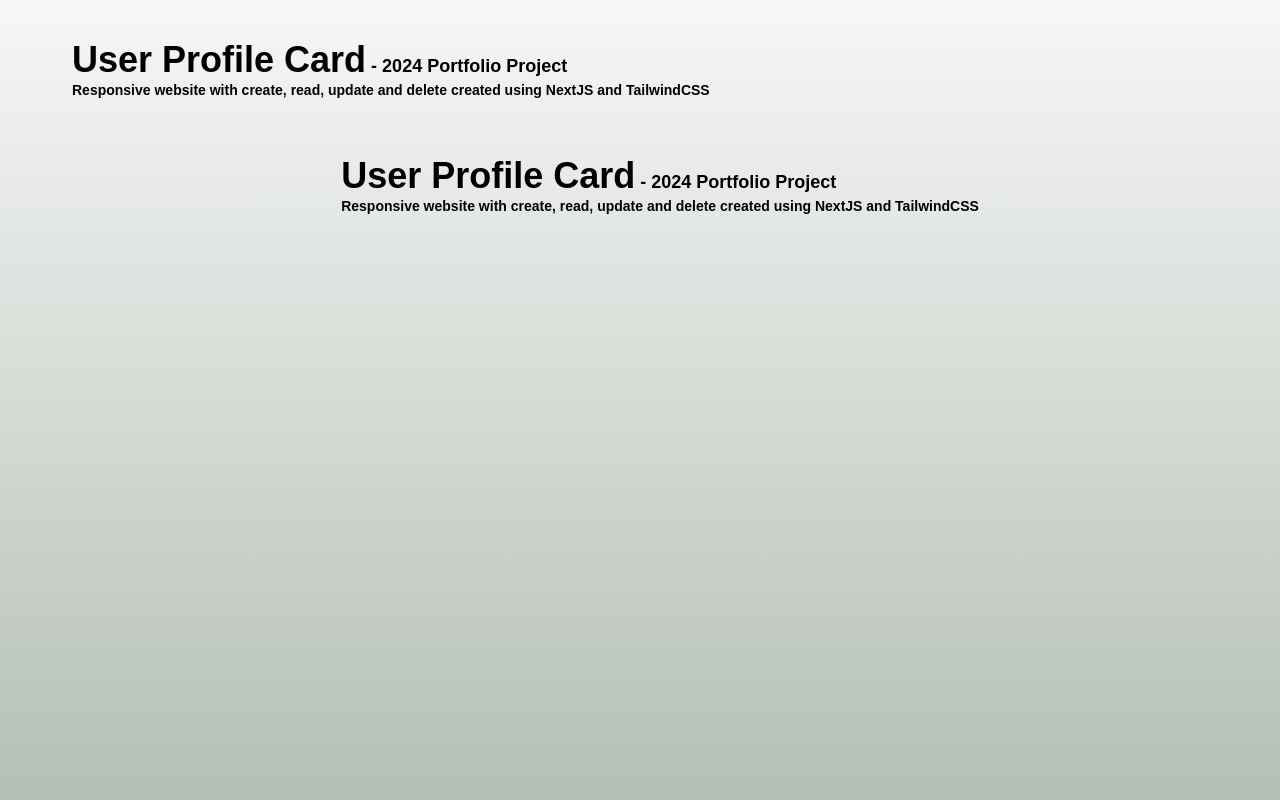
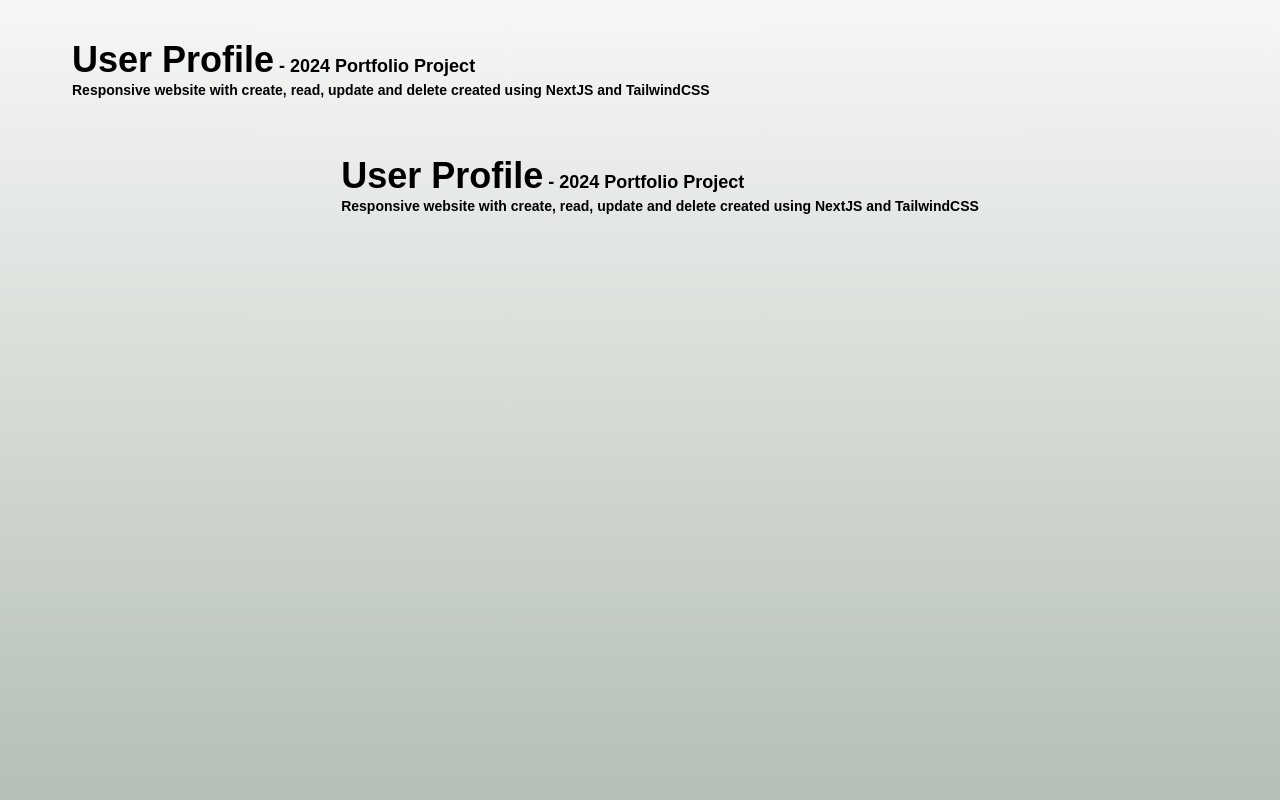
Before and after one commit to VWiman/portfolioUserProfile, a Next.js app: page /layouts/Header in a window 1280 px wide. Shown: the top 800 px of the page. Built offline with nearby package versions, Linux system fonts and the light colour scheme.

Commit message:
Rename 3

```diff
--- a/pages/layouts/Header.js
+++ b/pages/layouts/Header.js
@@ -1,7 +1,7 @@
 const Header = () => {
     return (
 			<header className="header">
-				<h1 className=" text-xl md:text-4xl md:pl-10">User Profile Card<span className="text-sm md:text-lg"> - 2024 Portfolio Project</span></h1>
+				<h1 className=" text-xl md:text-4xl md:pl-10">User Profile<span className="text-sm md:text-lg"> - 2024 Portfolio Project</span></h1>
 				<h2 className=" text-sm md:text-md md:pl-10">
 					Responsive website with create, read, update and delete created using NextJS and TailwindCSS
 				</h2>
```
